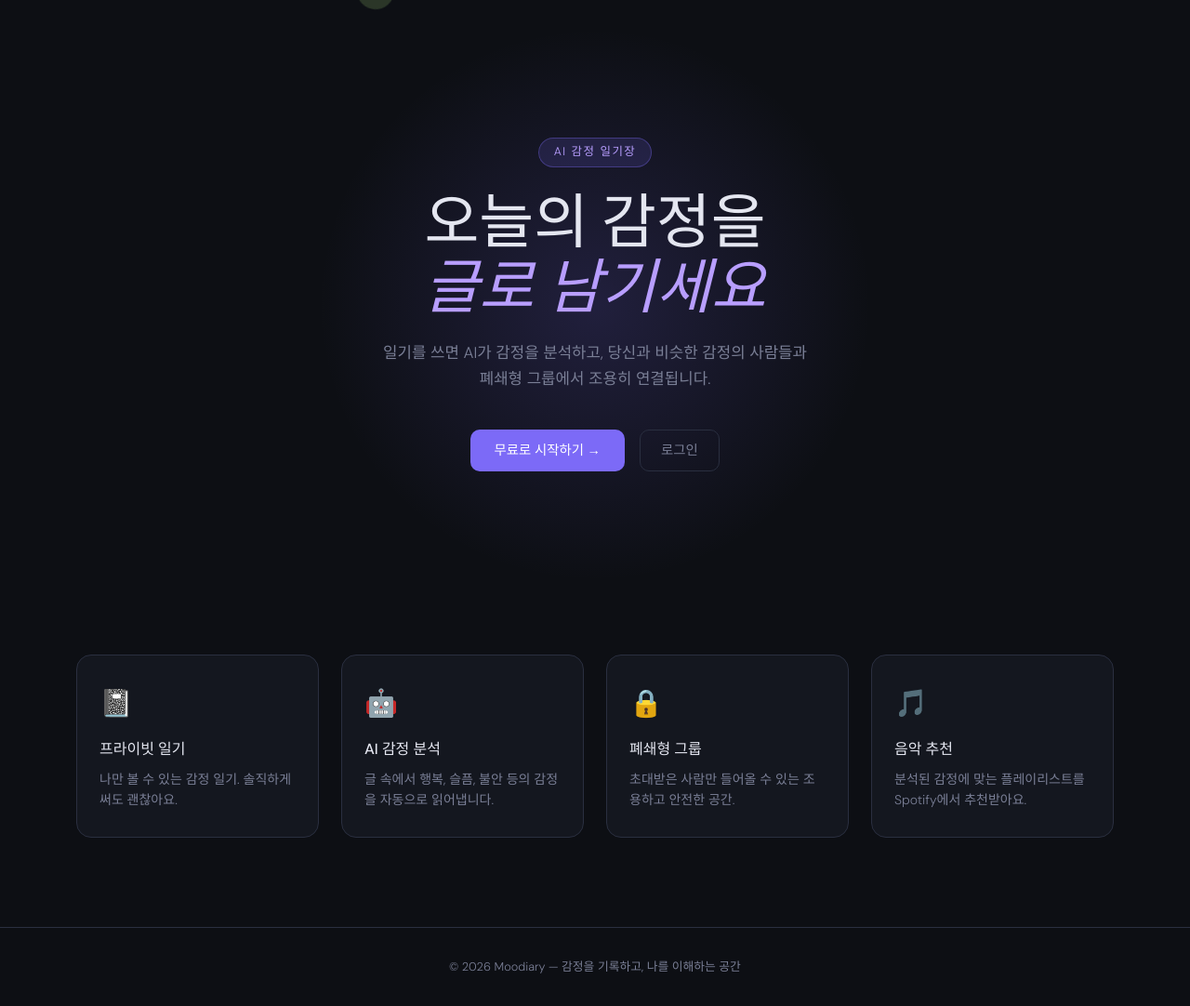
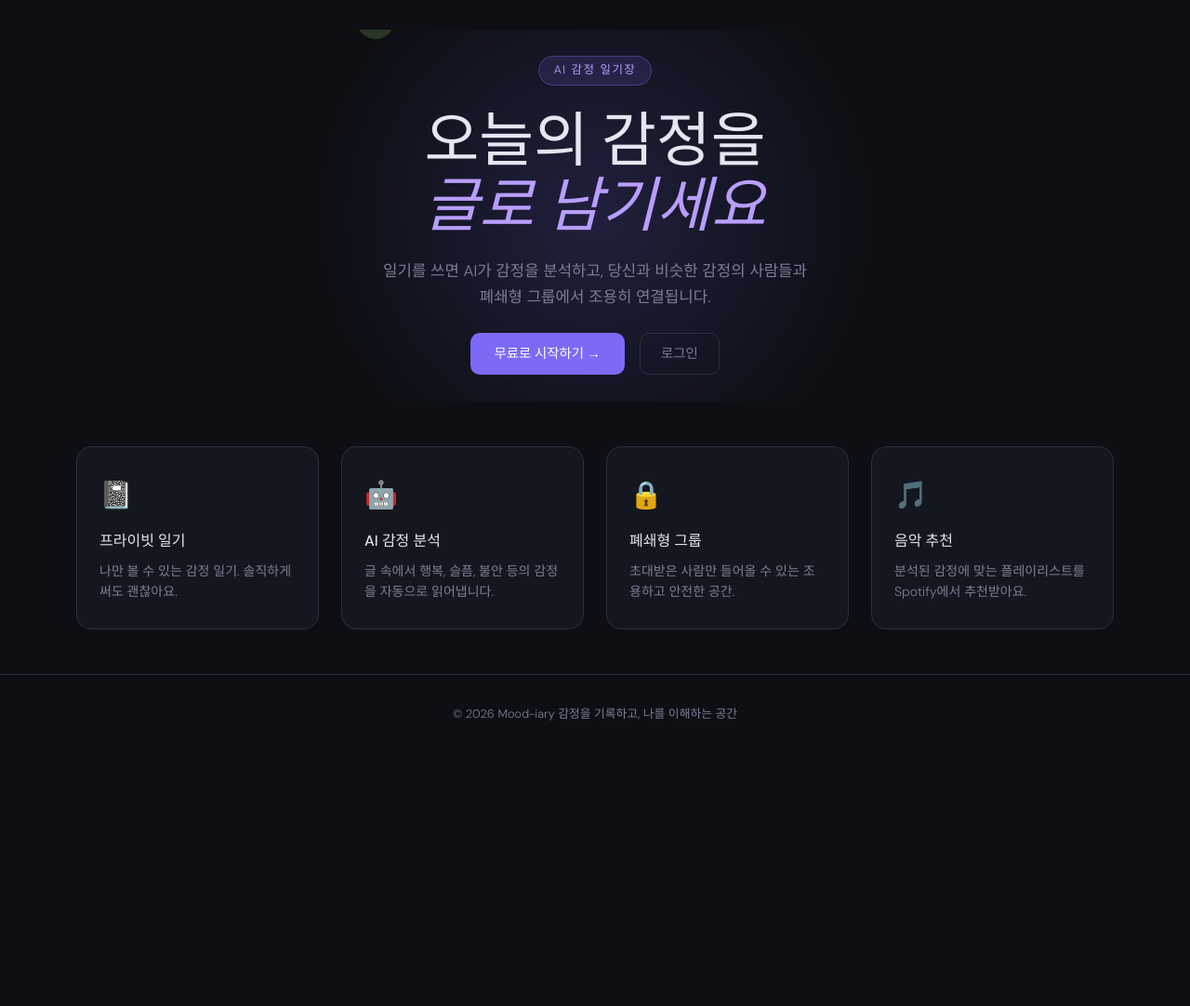
Before and after one commit to WP-TeamProject/diary, a Flask app: page / in a window 1280 px wide. Shown: the part 61-1143 px from the top of the page at 93% size. After the commit the page ends 836 px from the top, so only its background shows below. Run offline with Flask 3, Linux system fonts and the light colour scheme; some libraries are stand-ins or nearby versions.

Commit message:
modify:all

```diff
--- a/backend/services/emotion_service.py
+++ b/backend/services/emotion_service.py
@@ -36,7 +36,7 @@ TWO_EMOTION_RESPONSES = {
     frozenset({'fear', 'sadness'}):     "안 그래도 슬픈데 무섭기까지 하네...",
     frozenset({'fear', 'joy'}):         "잘됐다 근데 떨어지는 낙엽도 조심해",
     frozenset({'fear', 'surprise'}):    "내 무습다 ...",
-    frozenset({'disgust', 'anger'}):    "싸따 내려라. 괜찮다 이거는",
+    frozenset({'disgust', 'anger'}):    "샤따 내려라. 괜찮다 이거는",
     frozenset({'disgust', 'sadness'}):  "세번 참으면 호구다",
     frozenset({'disgust', 'joy'}):      "너무 맛있어서 봤더니 귀뚜라미 먹은 그런 느낌이겠다",
     frozenset({'disgust', 'surprise'}): "불쾌하다.",
--- a/backend/services/user_service.py
+++ b/backend/services/user_service.py
@@ -82,14 +82,11 @@ def update_password(user_id, old_password, new_password):
     return 'SUCCESS'
 
 # 사용자 삭제 처리
-def delete_user(user_id, password):
+def delete_user(user_id):
     user = find_user_by_id(user_id)
 
     if not user:
         return 'DB_FAIL'
-
-    if not check_password_hash(user['password'], password):
-        return 'WRONG_PASSWORD'
 
     success = delete_user_model(user_id)
 
--- a/templates/base.html
+++ b/templates/base.html
@@ -319,9 +319,9 @@
           <a href="{{ url_for('user.change_password') }}" class="udrop-item">🔑 비밀번호 변경</a>
           <div class="udrop-divider"></div>
           <a href="{{ url_for('user.logout') }}" class="udrop-item">로그아웃</a>
-          <form method="POST" action="{{ url_for('user.withdraw') }}"
-                onsubmit="return confirm('정말 탈퇴하시겠어요? 모든 데이터가 삭제됩니다.')">
-            <button type="submit" class="udrop-item danger">회원탈퇴</button>
+          <form method="POST" action="{{ url_for('user.withdraw') }}" id="withdrawForm">
+
+            <button type="button" class="udrop-item danger" onclick="confirmWithdraw()">회원탈퇴</button>
           </form>
         </div>
       </div>
@@ -356,7 +356,7 @@
 
 <!-- ── Footer ── -->
 <footer class="md-footer">
-  © 2026 Moodiary — 감정을 기록하고, 나를 이해하는 공간
+  © 2026 Mood-iary 감정을 기록하고, 나를 이해하는 공간
 </footer>
 
 <!-- MDB JS -->
@@ -381,6 +381,14 @@
       if (caret) caret.style.transform = '';
     }
   });
+
+  function confirmWithdraw() {
+    if (confirm('정말 탈퇴하시겠어요? 모든 데이터가 삭제됩니다.')) {
+
+        document.getElementById('withdrawForm').submit();
+      }
+    }
+
 </script>
 {% block extra_js %}{% endblock %}
 </body>
--- a/templates/home.html
+++ b/templates/home.html
@@ -4,7 +4,8 @@
 {% block extra_head %}
 <style>
   .hero {
-    min-height: 82vh;
+    min-height: 50vh;
+    margin-top: 2rem;
     display: flex;
     align-items: center;
     position: relative;
@@ -44,7 +45,7 @@
     color: var(--muted);
     font-size: 1.05rem;
     line-height: 1.7;
-    margin-bottom: 2.5rem;
+    margin-bottom: 1.5rem;
   }
 
   .emotion-orbs {
@@ -113,7 +114,7 @@
   </div>
 </div>
 
-<div class="container my-5 pb-5">
+<div class="container my-5">
   <div class="row g-4">
     <div class="col-12 col-md-6 col-lg-3">
       <div class="feature-card">
```
Also changed, not shown: backend/routes/user_routes.py (+4 -12 lines), static/images/anger.png (added), static/images/disgust.png (added), static/images/fear.png (added), static/images/joy.png (added), static/images/neutral.png (added), static/images/sadness.png (added), static/images/surprise.png (added).
